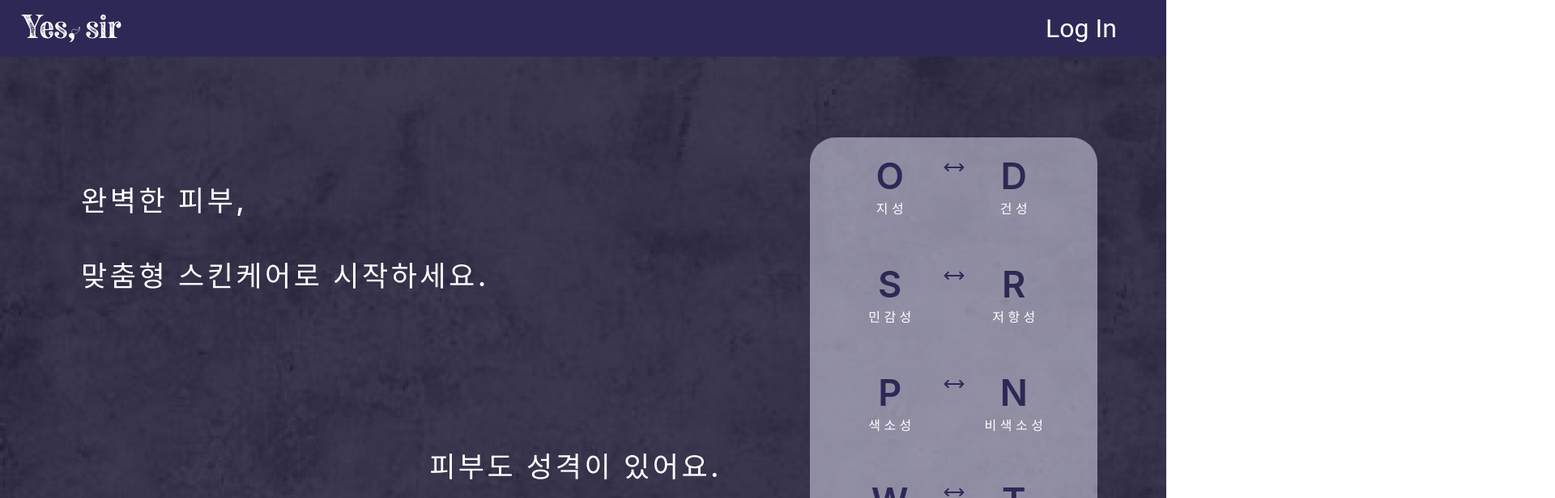
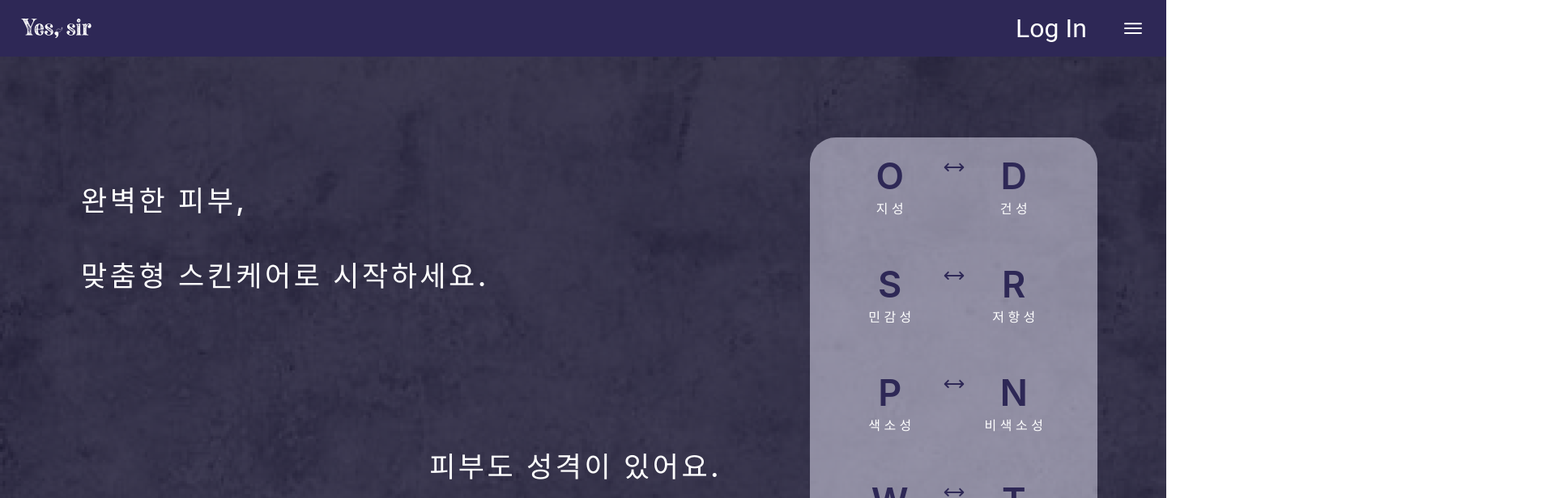
Before and after one commit to yes1sir/Yes1sir-Client, a React (Vite) app: page / in a window 1280 px wide. Shown: the top 616 px of the page at 81% size, 1920 px wide, since content can reach past the window. Built offline with nearby package versions, Linux system fonts and the light colour scheme.

Commit message:
feat: TopNav 컴포넌트 style 수정

```diff
--- a/src/components/common/TopNav.jsx
+++ b/src/components/common/TopNav.jsx
@@ -15,8 +15,8 @@ function TopNav() {
 
   return (
     <HeaderWrapper>
+      <StyledLogoIcon onClick={handleLogoClick} />
       <HeaderContainer>
-        <StyledLogoIcon onClick={handleLogoClick} />{" "}
         <LoginBtn onClick={navigateToLogin}>Log In</LoginBtn>
         <HamburgerIcon />
       </HeaderContainer>
@@ -31,14 +31,15 @@ const HeaderWrapper = styled.header`
   align-items: center;
   width: 144rem;
   height: 7rem;
+  gap: 114.1rem;
+  padding: 0rem 2.6rem;
   background-color: ${({ theme }) => theme.colors.b01};
 `;
 
 const HeaderContainer = styled.div`
   display: flex;
   align-items: center;
-  padding: 0rem 2.6rem;
-  gap: 114.1rem;
+  gap: 4.2rem;
 `;
 
 const LoginBtn = styled.button`
```
